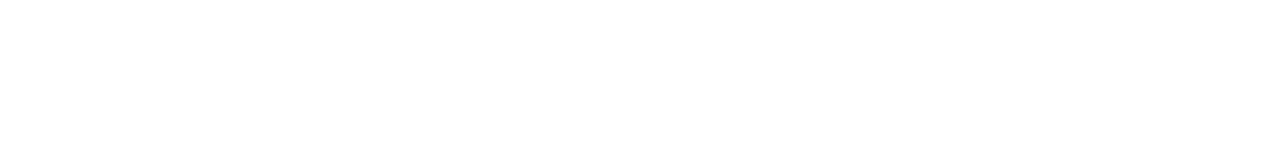
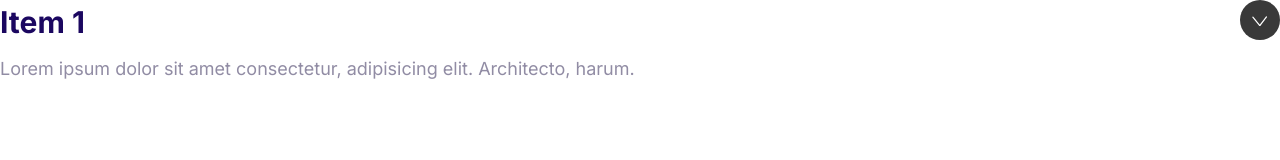
Before and after one commit to AsishPandey12/Cloud-Hub, a plain HTML site: page index.html in a window 1280 px wide. Drawn offline with Linux system fonts and the light colour scheme.

Commit message:
Build the collapsible component with javascript.

```diff
--- a/css/style.css
+++ b/css/style.css
@@ -552,3 +552,35 @@
     margin: 0 2rem;
   }
 }
+
+/* collapsible */
+.collapsible__header {
+  display: flex;
+  justify-content: space-between;
+}
+
+.collapsible__heading {
+  margin-top: 0;
+  font-size: 3rem;
+}
+
+.collapsible__chevron {
+  transform: rotate(-90deg);
+  transition: transform 0.3s;
+}
+
+.collapsible__content {
+  max-height: 0;
+  overflow: hidden;
+  opacity: 0;
+  transition: all 0.3s;
+}
+
+.collapsible--expanded .collapsible__chevron {
+  transform: rotate(0);
+}
+
+.collapsible--expanded .collapsible__content {
+  max-height: 100vh;
+  opacity: 1;
+}
--- a/index.html
+++ b/index.html
@@ -13,5 +13,19 @@
     />
     <title>Document</title>
   </head>
-  <body></body>
+  <body>
+    <div class="collapsible collapsible--expanded">
+      <header class="collapsible__header">
+        <h2 class="collapsible__heading">Item 1</h2>
+        <svg class="icon icon--primary icon--white collapsible__chevron">
+          <use xlink:href="images/sprite.svg#chevron"></use>
+        </svg>
+      </header>
+      <div class="collapsible__content">
+        Lorem ipsum dolor sit amet consectetur, adipisicing elit. Architecto,
+        harum.
+      </div>
+    </div>
+    <script src="js/main.js"></script>
+  </body>
 </html>
--- /dev/null
+++ b/js/main.js
@@ -0,0 +1,6 @@
+const collapsibles = document.querySelectorAll(".collapsible");
+collapsibles.forEach((item) =>
+  item.addEventListener("click", function () {
+    this.classList.toggle("collapsible--expanded");
+  })
+);
```
Also changed, not shown: components/collapsible.html (added, +11 -0 lines).
